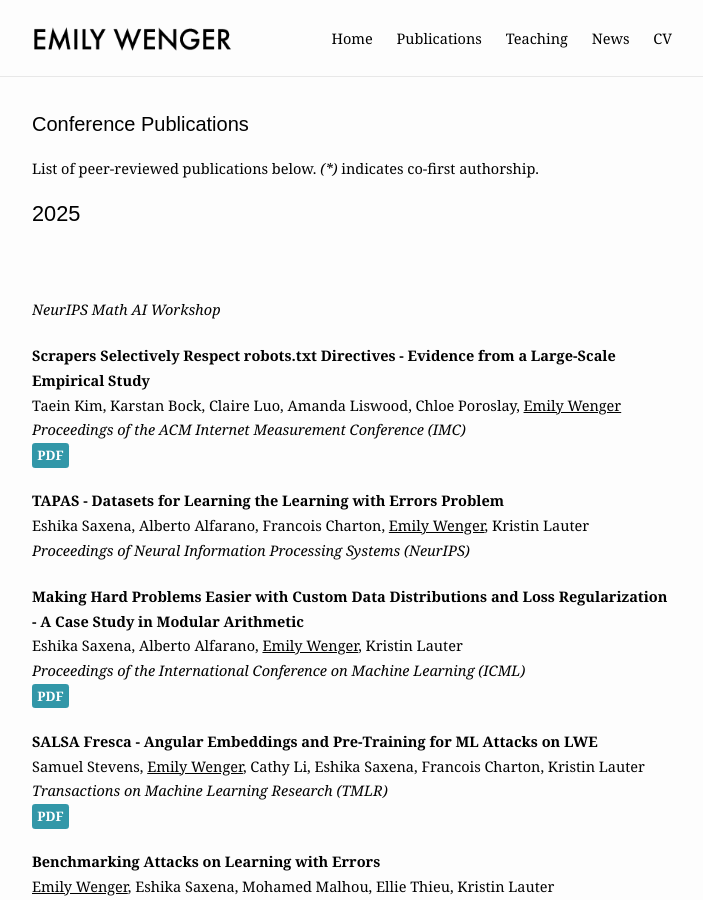
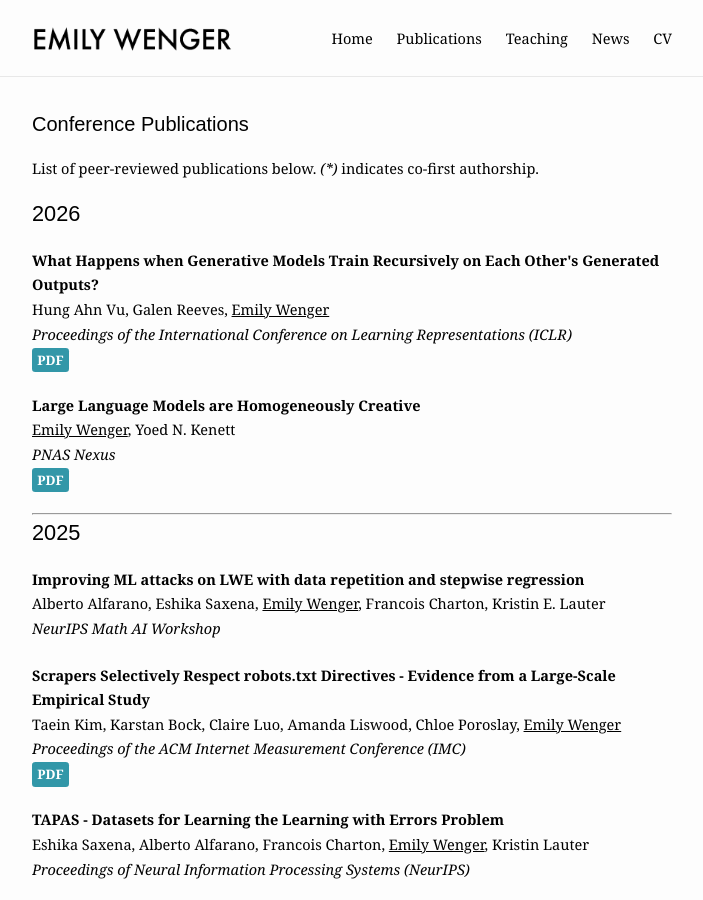
Before and after one commit to emilywenger/emilywenger.github.io, a Jekyll site: the page built from publications.md, in a window 1280 px wide and 900 px high. Shown: the whole window, without its empty margins (288-991 px from the left). Built offline with Jekyll 4.4.1, drawn with Linux system fonts in a browser that asks for light colours; some of the changed text lies outside the part shown.

Commit message:
some tweaks

```diff
--- a/_layouts/home.html
+++ b/_layouts/home.html
@@ -18,8 +18,8 @@
           <div class="job-button">
             <!-- <b>I will be on leave in winter 2025/spring 2026, so will be slow to respond to emails.</b>
             <br> -->
-            I will accept new master's or undergraduate researchers starting in fall 2026.<br>
-            If you use an LLM to compose an email to me, know that many others do too,<br>and they all <a href="https://academic.oup.com/pnasnexus/article/5/3/pgag042/8529001" target="_blank">sound the same</a>.
+            &bull; I will accept new master's or undergraduate researchers starting in fall 2026.<br>
+            &bull; If you use an LLM to compose an email to me, know that many others do too,<br>and they all <a href="https://academic.oup.com/pnasnexus/article/5/3/pgag042/8529001" target="_blank">sound the same</a>.
             <!-- If you still want to reach out, <em>don't use an LLM to compose your email</em> (it's obvious when you do).<br>  -->
             I prioritize responding to students whose communication<br>demonstrates thoughtfulness and originality.
           <!--   <b>I am on the academic job market this fall, seeking a tenure-track position in Security/ML.</b> -->
--- a/publications.md
+++ b/publications.md
@@ -4,8 +4,22 @@ title: Conference Publications
 slug: /publications
 publications:
 
-- Title: Improving ML attacks on LWE with data repetition and stepwise regression
-  Authors: Alberto Alfarano, Eshika Saxena, <u>Emily Wenger</u>, Francois Charton, Kristin E. Lauter
+- title: What Happens when Generative Models Train Recursively on Each Other's Generated Outputs?
+  authors: Hung Ahn Vu, Galen Reeves, <u>Emily Wenger</u>
+  conference: Proceedings of the International Conference on Learning Representations (ICLR)
+  paperlink: https://arxiv.org/abs/2505.21677
+  codelink: NA
+  year: 2026
+
+- title: Large Language Models are Homogeneously Creative
+  authors: <u>Emily Wenger</u>, Yoed N. Kenett
+  conference: PNAS Nexus
+  paperlink: https://academic.oup.com/pnasnexus/article/5/3/pgag042/8529001?login=false
+  codelink: NA
+  year: 2026
+
+- title: Improving ML attacks on LWE with data repetition and stepwise regression
+  authors: Alberto Alfarano, Eshika Saxena, <u>Emily Wenger</u>, Francois Charton, Kristin E. Lauter
   conference: NeurIPS Math AI Workshop
   year: 2025
   paperlink: NA
```
Also changed, not shown: other parts of publications.md (+0 -12 lines), news.md (+3 -0 lines), teaching.md (+7 -1 lines), 1 other file.
